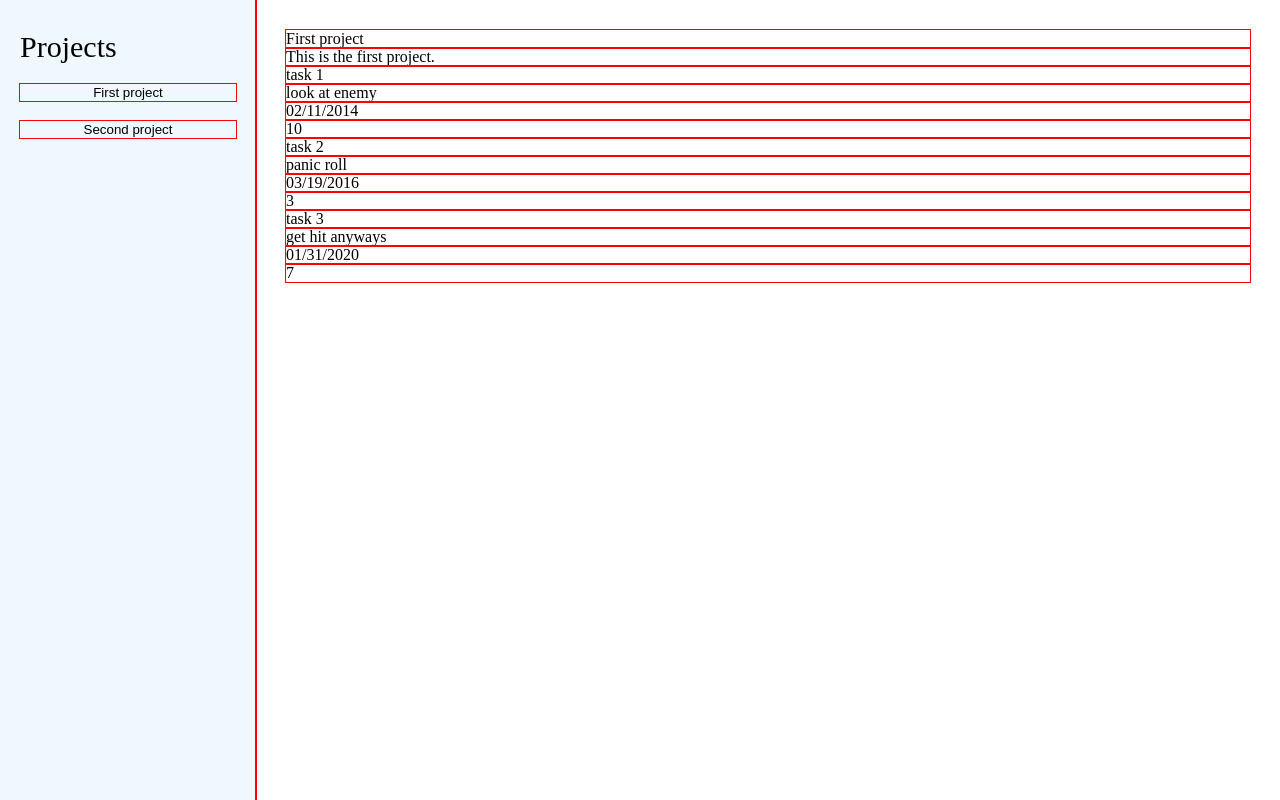
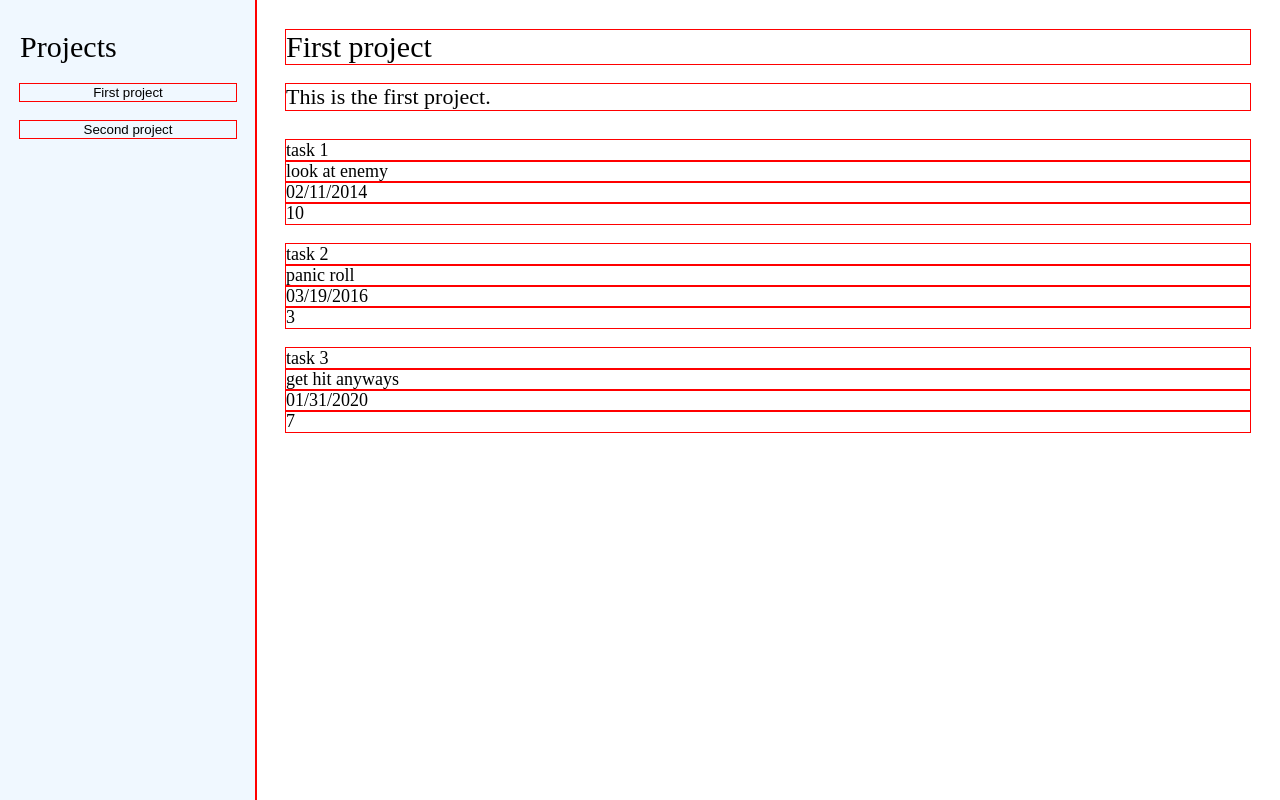
Before and after one commit to caojieming/odin-todo-list, a website built with webpack: page src/template.html in a window 1280 px wide. Both pictures are taken after a click on the button "First project". Built offline with nearby package versions, Linux system fonts and the light colour scheme.

Commit message:
minor css to make content less ugly

```diff
--- a/src/index.js
+++ b/src/index.js
@@ -37,10 +37,6 @@ class Controller {
 
     }
 
-    addProject(proj) {
-        this.projects.push(proj);
-        this.addUIProject(proj);
-    }
 
     openProjectTab(event) {
         const element = event.target;
@@ -54,14 +50,14 @@ class Controller {
             // reset content section
             this.contentDiv.textContent = "";
 
-            // add title
+            // project title
             const title = document.createElement("div");
             title.classList.add("project-title");
             title.setAttribute("id", curProject.id);
             title.textContent = curProject.title;
             this.contentDiv.appendChild(title);
 
-            // add description
+            // project description
             const description = document.createElement("div");
             description.classList.add("project-description");
             description.textContent = curProject.description;
@@ -70,26 +66,31 @@ class Controller {
             // add all todos
             const todoList = curProject.todos
             for(let i = 0; i < todoList.length; i++) {
+                // todo div
                 const todoDiv = document.createElement("div");
                 todoDiv.classList.add("project-todo");
                 todoDiv.setAttribute("id", todoList[i].id);
                 this.contentDiv.appendChild(todoDiv);
 
+                // todo title
                 const todoTitle = document.createElement("div");
                 todoTitle.classList.add("project-todo-title");
                 todoTitle.textContent = todoList[i].title;
                 todoDiv.appendChild(todoTitle);
 
+                // todo description
                 const todoDescription = document.createElement("div");
                 todoDescription.classList.add("project-todo-description");
                 todoDescription.textContent = todoList[i].description;
                 todoDiv.appendChild(todoDescription);
 
+                // todo due date
                 const todoDueDate = document.createElement("div");
                 todoDueDate.classList.add("project-todo-description");
                 todoDueDate.textContent = todoList[i].dueDate;
                 todoDiv.appendChild(todoDueDate);
 
+                // todo priority
                 const todoPriority = document.createElement("div");
                 todoPriority.classList.add("project-todo-description");
                 todoPriority.textContent = todoList[i].priority;
@@ -127,6 +128,11 @@ class Controller {
     myPara.setAttribute("id", "id_you_like");
     */
 
+    addProject(proj) {
+        this.projects.push(proj);
+        this.addUIProject(proj);
+    }
+
     addUIProject(project) {
         const projectTab = document.createElement("button");
         projectTab.classList.add("project-tab");
--- a/src/styles.css
+++ b/src/styles.css
@@ -61,3 +61,15 @@ body {
 #content > * {
 
 }
+#content > .project-title {
+    font-size: 30px;
+    margin-bottom: 20px;
+}
+#content > .project-description {
+    font-size: 22px;
+    margin-bottom: 30px;
+}
+#content > .project-todo {
+    font-size: 18px;
+    margin-bottom: 20px;
+}
```
